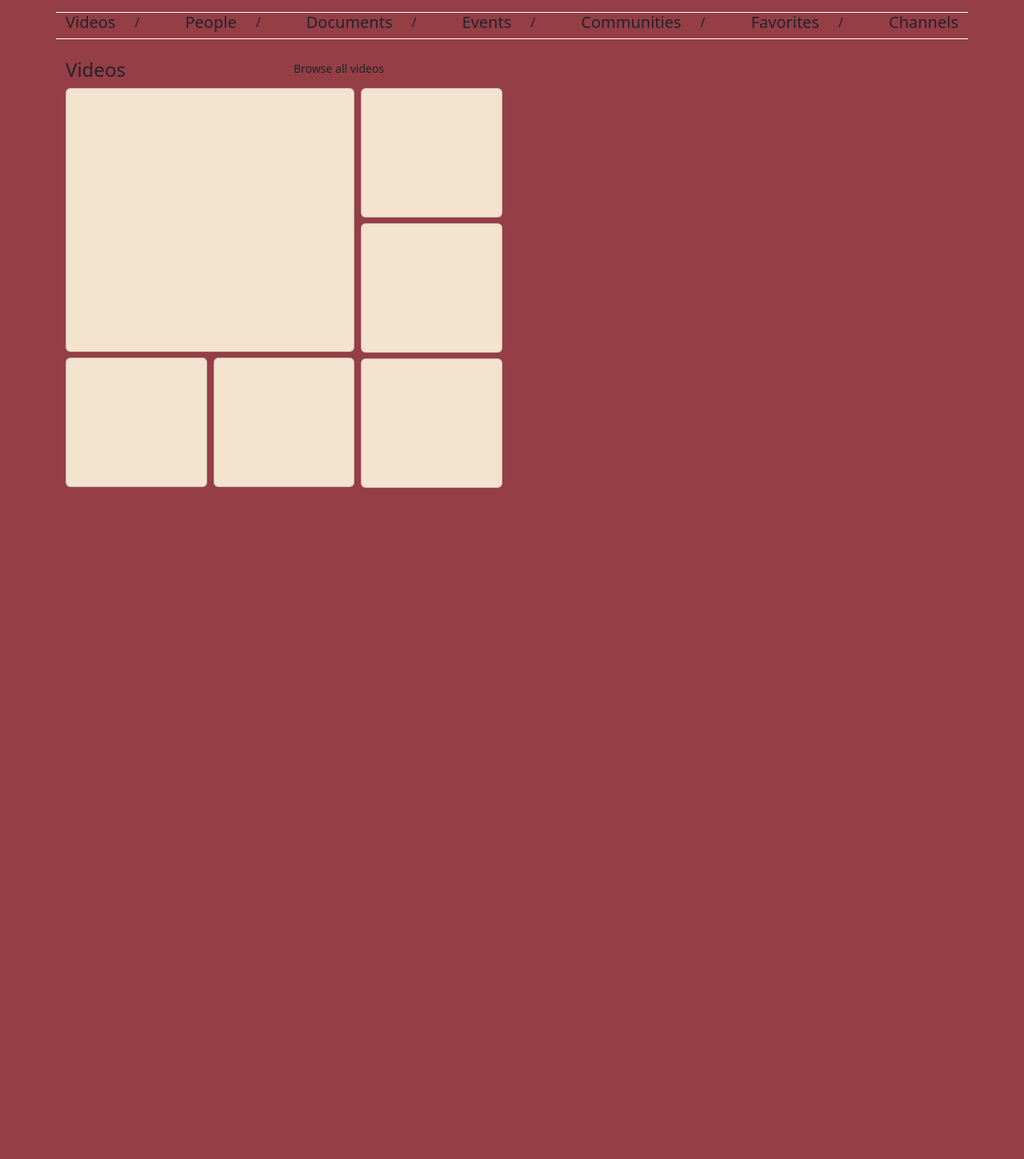
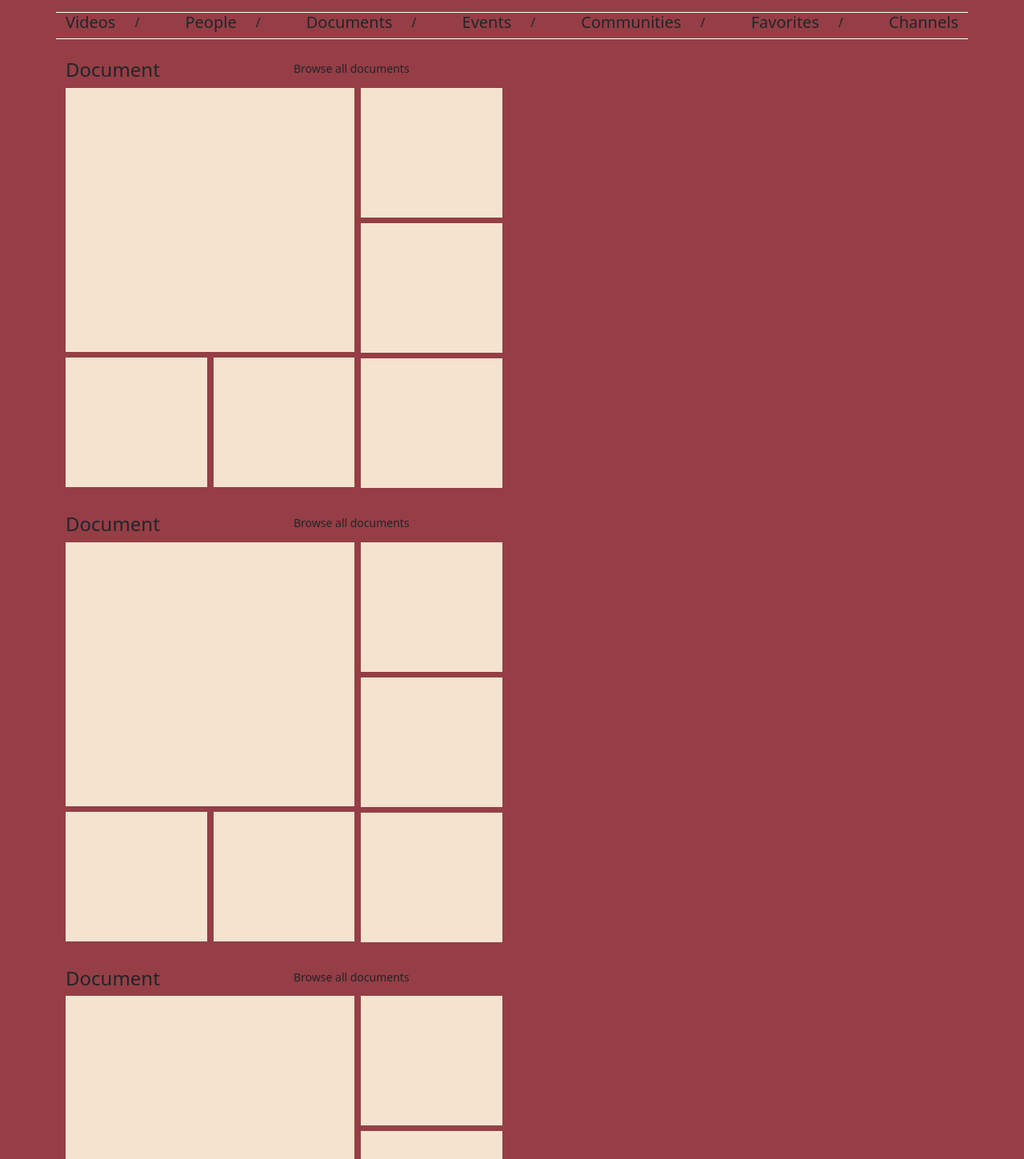
Before and after one commit to elazsyahranie/test-insignia-slicing, a React (Create React App) app: page / in a window 1280 px wide. Shown: the part 41-1490 px from the top of the page at 80% size. Before the commit the page ends 800 px from the top, so only its background shows below. Built offline with nearby package versions, Linux system fonts and the light colour scheme.

Commit message:
Removed comments, fxed squares, and added components

```diff
--- /dev/null
+++ b/src/components/documents/documents.js
@@ -0,0 +1,55 @@
+import { Container, Row, Col } from "react-bootstrap";
+import style from "./documents.module.css";
+
+function Documents() {
+  return (
+    <>
+      <Container>
+        <Row>
+          <Col lg={6}>
+            <Row>
+              <Col md={6}>
+                <h4>Document</h4>
+              </Col>
+              <Col md={6}>
+                <small>Browse all documents</small>
+              </Col>
+            </Row>
+            <Row className="g-2">
+              <Col sm={8}>
+                <div className={style.squareCard}>
+                  <div></div>
+                </div>
+                <Row className="g-2">
+                  <Col sm={6}>
+                    <div className={style.squareCardSmall}>
+                      <div></div>
+                    </div>
+                  </Col>
+                  <Col sm={6}>
+                    <div className={style.squareCardSmall}>
+                      <div></div>
+                    </div>
+                  </Col>
+                </Row>
+              </Col>
+              <Col sm={4}>
+                <div className={style.squareCardSmall}>
+                  <div></div>
+                </div>
+                <div className={style.squareCardSmall}>
+                  <div></div>
+                </div>
+                <div className={style.squareCardSmall}>
+                  <div></div>
+                </div>
+              </Col>
+            </Row>
+          </Col>
+        </Row>
+      </Container>
+    </>
+  );
+}
+
+export default Documents;
--- /dev/null
+++ b/src/components/documents/documents.module.css
@@ -0,0 +1,41 @@
+body {
+  background-color: #953e46;
+}
+
+.whiteText {
+  color: #fff;
+}
+
+.upperMenuWhiteBorder {
+  border-style: solid;
+  border-width: 1px 0px 1px 0px;
+  border-color: #fff;
+}
+
+.menuThumbs {
+  height: 400px;
+}
+
+.squareContainer {
+  height: 320px;
+}
+
+.squareCard {
+  /* width: 370px; */
+  height: 330px;
+  margin-bottom: 7px;
+  background-color: #f4e3cf;
+  position: relative;
+}
+
+.squareCardSmall {
+  /* width: 178px; */
+  height: 162px;
+  margin-bottom: 7px;
+  background-color: #f4e3cf;
+}
+
+.thumbnailDesc {
+  position: absolute;
+  bottom: 0;
+}
--- /dev/null
+++ b/src/components/people/people.js
@@ -0,0 +1,55 @@
+import { Container, Row, Col } from "react-bootstrap";
+import style from "./people.module.css";
+
+function People() {
+  return (
+    <>
+      <Container>
+        <Row>
+          <Col lg={6}>
+            <Row>
+              <Col md={6}>
+                <h4>Document</h4>
+              </Col>
+              <Col md={6}>
+                <small>Browse all documents</small>
+              </Col>
+            </Row>
+            <Row className="g-2">
+              <Col sm={8}>
+                <div className={style.squareCard}>
+                  <div></div>
+                </div>
+                <Row className="g-2">
+                  <Col sm={6}>
+                    <div className={style.squareCardSmall}>
+                      <div></div>
+                    </div>
+                  </Col>
+                  <Col sm={6}>
+                    <div className={style.squareCardSmall}>
+                      <div></div>
+                    </div>
+                  </Col>
+                </Row>
+              </Col>
+              <Col sm={4}>
+                <div className={style.squareCardSmall}>
+                  <div></div>
+                </div>
+                <div className={style.squareCardSmall}>
+                  <div></div>
+                </div>
+                <div className={style.squareCardSmall}>
+                  <div></div>
+                </div>
+              </Col>
+            </Row>
+          </Col>
+        </Row>
+      </Container>
+    </>
+  );
+}
+
+export default People;
--- /dev/null
+++ b/src/components/people/people.module.css
@@ -0,0 +1,41 @@
+body {
+  background-color: #953e46;
+}
+
+.whiteText {
+  color: #fff;
+}
+
+.upperMenuWhiteBorder {
+  border-style: solid;
+  border-width: 1px 0px 1px 0px;
+  border-color: #fff;
+}
+
+.menuThumbs {
+  height: 400px;
+}
+
+.squareContainer {
+  height: 320px;
+}
+
+.squareCard {
+  /* width: 370px; */
+  height: 330px;
+  margin-bottom: 7px;
+  background-color: #f4e3cf;
+  position: relative;
+}
+
+.squareCardSmall {
+  /* width: 178px; */
+  height: 162px;
+  margin-bottom: 7px;
+  background-color: #f4e3cf;
+}
+
+.thumbnailDesc {
+  position: absolute;
+  bottom: 0;
+}
--- /dev/null
+++ b/src/components/videos/videos.js
@@ -0,0 +1,55 @@
+import { Container, Row, Col } from "react-bootstrap";
+import style from "./videos.module.css";
+
+function Videos() {
+  return (
+    <>
+      <Container>
+        <Row>
+          <Col lg={6}>
+            <Row>
+              <Col md={6}>
+                <h4>Document</h4>
+              </Col>
+              <Col md={6}>
+                <small>Browse all documents</small>
+              </Col>
+            </Row>
+            <Row className="g-2">
+              <Col sm={8}>
+                <div className={style.squareCard}>
+                  <div></div>
+                </div>
+                <Row className="g-2">
+                  <Col sm={6}>
+                    <div className={style.squareCardSmall}>
+                      <div></div>
+                    </div>
+                  </Col>
+                  <Col sm={6}>
+                    <div className={style.squareCardSmall}>
+                      <div></div>
+                    </div>
+                  </Col>
+                </Row>
+              </Col>
+              <Col sm={4}>
+                <div className={style.squareCardSmall}>
+                  <div></div>
+                </div>
+                <div className={style.squareCardSmall}>
+                  <div></div>
+                </div>
+                <div className={style.squareCardSmall}>
+                  <div></div>
+                </div>
+              </Col>
+            </Row>
+          </Col>
+        </Row>
+      </Container>
+    </>
+  );
+}
+
+export default Videos;
--- /dev/null
+++ b/src/components/videos/videos.module.css
@@ -0,0 +1,41 @@
+body {
+  background-color: #953e46;
+}
+
+.whiteText {
+  color: #fff;
+}
+
+.upperMenuWhiteBorder {
+  border-style: solid;
+  border-width: 1px 0px 1px 0px;
+  border-color: #fff;
+}
+
+.menuThumbs {
+  height: 400px;
+}
+
+.squareContainer {
+  height: 320px;
+}
+
+.squareCard {
+  /* width: 370px; */
+  height: 330px;
+  margin-bottom: 7px;
+  background-color: #f4e3cf;
+  position: relative;
+}
+
+.squareCardSmall {
+  /* width: 178px; */
+  height: 162px;
+  margin-bottom: 7px;
+  background-color: #f4e3cf;
+}
+
+.thumbnailDesc {
+  position: absolute;
+  bottom: 0;
+}
--- a/src/pages/landing-page/landing-page.js
+++ b/src/pages/landing-page/landing-page.js
@@ -1,5 +1,9 @@
-import { Container, Row, Form, Col, Button, Card } from "react-bootstrap";
+import { Container, Row, Form, Col, Button } from "react-bootstrap";
 import style from "./landing-page.module.css";
+
+import People from "../../components/people/people";
+import Videos from "../../components/videos/videos";
+import Documents from "../../components/documents/documents";
 
 function LandingPage() {
   return (
@@ -65,92 +69,16 @@ function LandingPage() {
           </Col>
         </Row>
       </Container>
-      <Container fluid className="mt-4">
-        <Container>
-          <Row>
-            <Col lg={6}>
-              <Row>
-                <Col md={6}>
-                  <h4>Videos</h4>
-                </Col>
-                <Col md={6}>
-                  <small>Browse all videos</small>
-                </Col>
-              </Row>
-              <Row className="g-2">
-                <Col sm={8}>
-                  <Card className={style.squareCard}>
-                    <Card.Body></Card.Body>
-                  </Card>
-                  <Row className="g-2">
-                    <Col sm={6}>
-                      <Card className={style.squareCardSmall}>
-                        <Card.Body></Card.Body>
-                      </Card>
-                    </Col>
-                    <Col sm={6}>
-                      <Card className={style.squareCardSmall}>
-                        <Card.Body></Card.Body>
-                      </Card>
-                    </Col>
-                  </Row>
-                </Col>
-                <Col sm={4}>
-                  <Card className={style.squareCardSmall}>
-                    <Card.Body></Card.Body>
-                  </Card>
-                  <Card className={style.squareCardSmall}>
-                    <Card.Body></Card.Body>
-                  </Card>
-                  <Card className={style.squareCardSmall}>
-                    <Card.Body></Card.Body>
-                  </Card>
-                </Col>
-              </Row>
-              {/* <Row className="g-2">
-                <Col md={3}>
-                  <Card className={style.squareCardSmall}>
-                    <Card.Body></Card.Body>
-                  </Card>
-                </Col>
-                <Col md={3}>
-                  <Card className={style.squareCardSmall}>
-                    <Card.Body></Card.Body>
-                  </Card>
-                </Col>
-                <Col md={3}>
-                  <Card className={style.squareCardSmall}>
-                    <Card.Body></Card.Body>
-                  </Card>
-                </Col>
-              </Row> */}
-
-              {/* <Row className={`g-2`}>
-                <Col md={7}>
-                  <Card className={style.squareCard}></Card>
-                  <Row>
-                    <Col md={3}>
-                      <Card className={style.squareCardSmall}>
-                        <Card.Body></Card.Body>
-                      </Card>
-                    </Col>
-                  </Row>
-                </Col>
-                <Col md={3}>
-                  <Card className={style.squareCardSmall}>
-                    <Card.Body></Card.Body>
-                  </Card>
-                  <Card className={style.squareCardSmall}>
-                    <Card.Body></Card.Body>
-                  </Card>
-                  <Card className={style.squareCardSmall}>
-                    <Card.Body></Card.Body>
-                  </Card>
-                </Col>
-              </Row> */}
-            </Col>
-          </Row>
-        </Container>
+      <Container fluid>
+        <div className="mt-4">
+          <Videos />
+        </div>
+        <div className="mt-4">
+          <People className="mt-4" />
+        </div>
+        <div className="mt-4">
+          <Documents className="mt-4" />
+        </div>
       </Container>
     </>
   );
```
